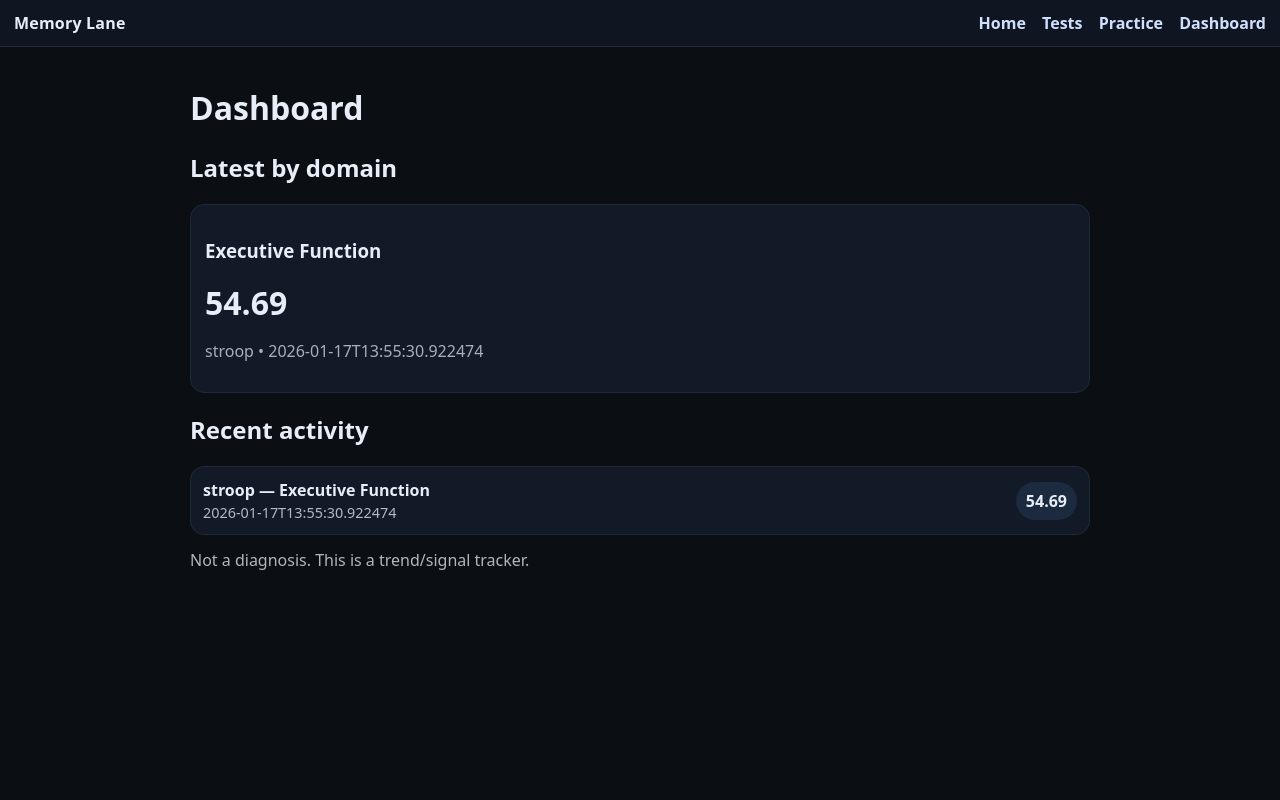
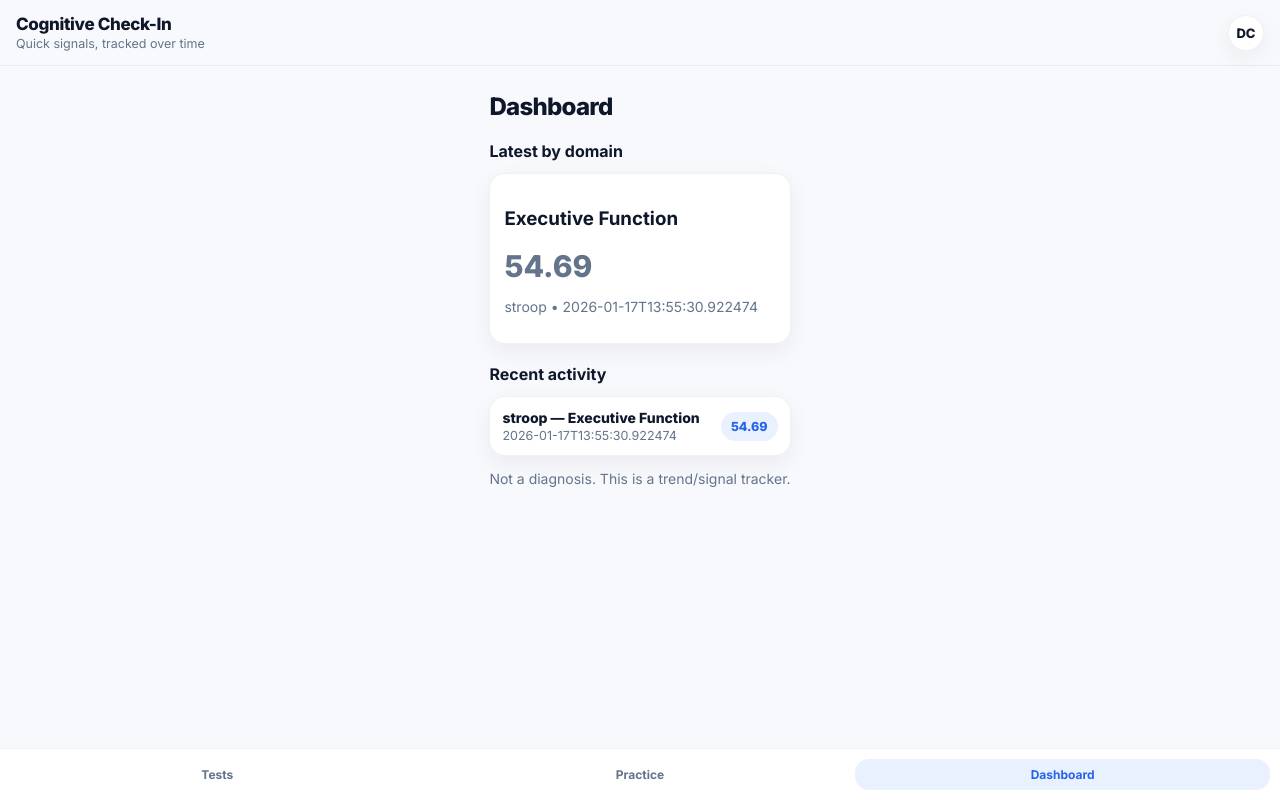
Before and after one commit to celine-propel/memory-lane, a Flask app: page /dashboard in a window 1280 px wide. Run offline with Flask 3, Linux system fonts and the light colour scheme; data comes from the database, SQL or seed files in the repository.

Commit message:
Updated style / UI design

```diff
--- a/static/css/style.css
+++ b/static/css/style.css
@@ -1,17 +1,217 @@
-body { margin:0; font-family: system-ui, -apple-system, Arial; background:#0b0f14; color:#e8eef7; }
-.topbar { position: sticky; top:0; background:#0f1621; padding:12px 14px; display:flex; justify-content:space-between; align-items:center; border-bottom:1px solid #1e2a3a; }
-.brand { font-weight:800; letter-spacing:0.2px; }
-.nav a { color:#cfe0ff; margin-left:12px; text-decoration:none; font-weight:600; }
-.container { padding:18px; max-width:900px; margin:0 auto; }
-.card-grid { display:grid; grid-template-columns: repeat(auto-fit, minmax(220px, 1fr)); gap:12px; margin-top:14px; }
-.card { background:#111a26; border:1px solid #1e2a3a; border-radius:14px; padding:14px; text-decoration:none; color:inherit; }
-.list { margin-top:12px; display:flex; flex-direction:column; gap:10px; }
-.list-item { background:#111a26; border:1px solid #1e2a3a; border-radius:14px; padding:12px; display:flex; justify-content:space-between; gap:12px; align-items:center; }
-.item-title { font-weight:800; }
-.item-meta { opacity:0.75; font-size:0.9rem; margin-top:2px; }
-.item-desc { opacity:0.9; margin-top:8px; }
-.btn { background:#2d6cff; color:white; border:none; padding:10px 12px; border-radius:12px; font-weight:800; }
-.pill { background:#1b2a3f; padding:8px 10px; border-radius:999px; font-weight:800; }
-.big { font-size:2rem; font-weight:900; margin:6px 0; }
-.note { opacity:0.75; margin-top:14px; }
-.muted { opacity:0.7; }
+:root {
+    --bg: #f7f9fc;
+    --surface: #ffffff;
+    --text: #0f172a;
+    --muted: #64748b;
+    --border: rgba(15, 23, 42, 0.06);
+
+    --blue: #4f8cff;
+    --blue-soft: rgba(79, 140, 255, 0.12);
+
+    --radius: 16px;
+    --shadow: 0 8px 24px rgba(15, 23, 42, 0.06);
+  }
+
+  * { box-sizing: border-box; }
+  html, body { height: 100%; }
+
+  body {
+    margin: 0;
+    background: var(--bg);
+    color: var(--text);
+    font-family: Inter, system-ui, -apple-system, BlinkMacSystemFont,
+                 "Segoe UI", Roboto, Helvetica, Arial, sans-serif;
+  }
+
+  /* App shell */
+  .app {
+    min-height: 100vh;
+    display: flex;
+    flex-direction: column;
+  }
+
+  /* Top bar */
+  .topbar {
+    position: sticky;
+    top: 0;
+    z-index: 10;
+    background: rgba(247,249,252,0.9);
+    backdrop-filter: blur(10px);
+    border-bottom: 1px solid var(--border);
+    padding: 14px 16px;
+    display: flex;
+    align-items: center;
+    justify-content: space-between;
+  }
+
+  .app-title {
+    font-size: 17px;
+    font-weight: 800;
+    letter-spacing: -0.02em;
+  }
+
+  .app-subtitle {
+    font-size: 12.5px;
+    color: var(--muted);
+    margin-top: 2px;
+  }
+
+  /* Avatar */
+  .avatar {
+    width: 36px;
+    height: 36px;
+    border-radius: 999px;
+    background: var(--surface);
+    border: 1px solid var(--border);
+    box-shadow: var(--shadow);
+    display: flex;
+    align-items: center;
+    justify-content: center;
+    text-decoration: none;
+    font-weight: 800;
+    font-size: 13px;
+    color: var(--text);
+  }
+
+  /* Content */
+  .content {
+    max-width: 900px;
+    margin: 0 auto;
+    padding: 18px 16px 96px; /* space for tab bar */
+  }
+
+  /* Typography */
+  h1 {
+    font-size: 24px;
+    font-weight: 800;
+    letter-spacing: -0.03em;
+    margin: 8px 0 12px;
+  }
+
+  h2 {
+    font-size: 16px;
+    font-weight: 700;
+    margin: 20px 0 10px;
+  }
+
+  p {
+    color: var(--muted);
+    font-size: 14px;
+  }
+
+  /* Cards */
+  .card {
+    background: var(--surface);
+    border: 1px solid var(--border);
+    border-radius: var(--radius);
+    box-shadow: var(--shadow);
+    padding: 14px;
+  }
+
+  .card-grid {
+    display: grid;
+    grid-template-columns: repeat(auto-fit, minmax(220px, 1fr));
+    gap: 12px;
+    margin-top: 12px;
+  }
+
+  .big {
+    font-size: 30px;
+    font-weight: 900;
+    margin: 6px 0;
+  }
+
+  /* Lists */
+  .list {
+    display: flex;
+    flex-direction: column;
+    gap: 10px;
+    margin-top: 12px;
+  }
+
+  .list-item {
+    background: var(--surface);
+    border: 1px solid var(--border);
+    border-radius: var(--radius);
+    box-shadow: var(--shadow);
+    padding: 12px;
+    display: flex;
+    align-items: center;
+    justify-content: space-between;
+    gap: 12px;
+  }
+
+  .item-title {
+    font-weight: 800;
+    font-size: 14px;
+  }
+
+  .item-meta {
+    font-size: 12.5px;
+    color: var(--muted);
+    margin-top: 2px;
+  }
+
+  .item-desc {
+    font-size: 13px;
+    color: var(--muted);
+    margin-top: 6px;
+  }
+
+  /* Buttons */
+  .btn {
+    background: var(--surface);
+    border: 1px solid var(--border);
+    border-radius: 14px;
+    padding: 10px 14px;
+    font-weight: 700;
+    cursor: pointer;
+    color: var(--text);
+  }
+
+  .btn-primary {
+    background: var(--blue);
+    color: white;
+    border-color: rgba(79,140,255,0.3);
+    box-shadow: 0 10px 18px rgba(79,140,255,0.25);
+  }
+
+  /* Pills */
+  .pill {
+    background: var(--blue-soft);
+    color: #2563eb;
+    border-radius: 999px;
+    padding: 7px 10px;
+    font-size: 12.5px;
+    font-weight: 800;
+  }
+
+  /* Bottom tab bar */
+  .tabbar {
+    position: fixed;
+    bottom: 0;
+    left: 0;
+    right: 0;
+    background: rgba(255,255,255,0.9);
+    backdrop-filter: blur(12px);
+    border-top: 1px solid var(--border);
+    display: flex;
+    padding: 10px;
+    gap: 8px;
+  }
+
+  .tab {
+    flex: 1;
+    text-align: center;
+    border-radius: 14px;
+    padding: 8px 0;
+    text-decoration: none;
+    color: var(--muted);
+    font-size: 12px;
+    font-weight: 700;
+  }
+
+  .tab.active {
+    background: var(--blue-soft);
+    color: #2563eb;
+  }
--- a/templates/base.html
+++ b/templates/base.html
@@ -4,23 +4,60 @@
   <meta charset="utf-8">
   <meta name="viewport" content="width=device-width, initial-scale=1">
   <title>{{ title or "Cognitive Check-In" }}</title>
+
+  <!-- Optional: nicer font -->
+  <link rel="preconnect" href="https://fonts.googleapis.com">
+  <link rel="preconnect" href="https://fonts.gstatic.com" crossorigin>
+  <link href="https://fonts.googleapis.com/css2?family=Inter:wght@400;600;700;800&display=swap" rel="stylesheet">
+
   <link rel="stylesheet" href="/static/css/style.css">
   <link rel="manifest" href="/static/manifest.json">
+
+  <!-- iOS "app" feel -->
+  <meta name="apple-mobile-web-app-capable" content="yes">
+  <meta name="apple-mobile-web-app-status-bar-style" content="default">
 </head>
+
 <body>
-  <header class="topbar">
-    <div class="brand">Memory Lane</div>
-    <nav class="nav">
-      <a href="/">Home</a>
-      <a href="/tests">Tests</a>
-      <a href="/practice">Practice</a>
-      <a href="/dashboard">Dashboard</a>
+  <div class="app">
+    <header class="topbar">
+      <div class="topbar-left">
+        <div class="app-title">Cognitive Check-In</div>
+        <div class="app-subtitle">{{ subtitle or "Quick signals, tracked over time" }}</div>
+      </div>
+      <a class="avatar" href="/dashboard" aria-label="Profile">
+        <span>DC</span>
+      </a>
+    </header>
+
+    <main class="content">
+      {% block content %}{% endblock %}
+    </main>
+
+    <nav class="tabbar">
+      <a class="tab" href="/tests" data-tab="tests">
+        <div class="tab-label">Tests</div>
+      </a>
+      <a class="tab" href="/practice" data-tab="practice">
+        <div class="tab-label">Practice</div>
+      </a>
+      <a class="tab" href="/dashboard" data-tab="dashboard">
+        <div class="tab-label">Dashboard</div>
+      </a>
     </nav>
-  </header>
+  </div>
 
-  <main class="container">
-    {% block content %}{% endblock %}
-  </main>
+  <script>
+    // Highlight active tab based on path
+    const path = window.location.pathname;
+    const map = { "/tests":"tests", "/practice":"practice", "/dashboard":"dashboard" };
+    const active = map[path] || (path.startsWith("/tests") ? "tests" : null);
+    if (active) {
+      document.querySelectorAll(".tab").forEach(t => {
+        if (t.dataset.tab === active) t.classList.add("active");
+      });
+    }
+  </script>
 
   <script src="/static/js/app.js"></script>
 </body>
```
